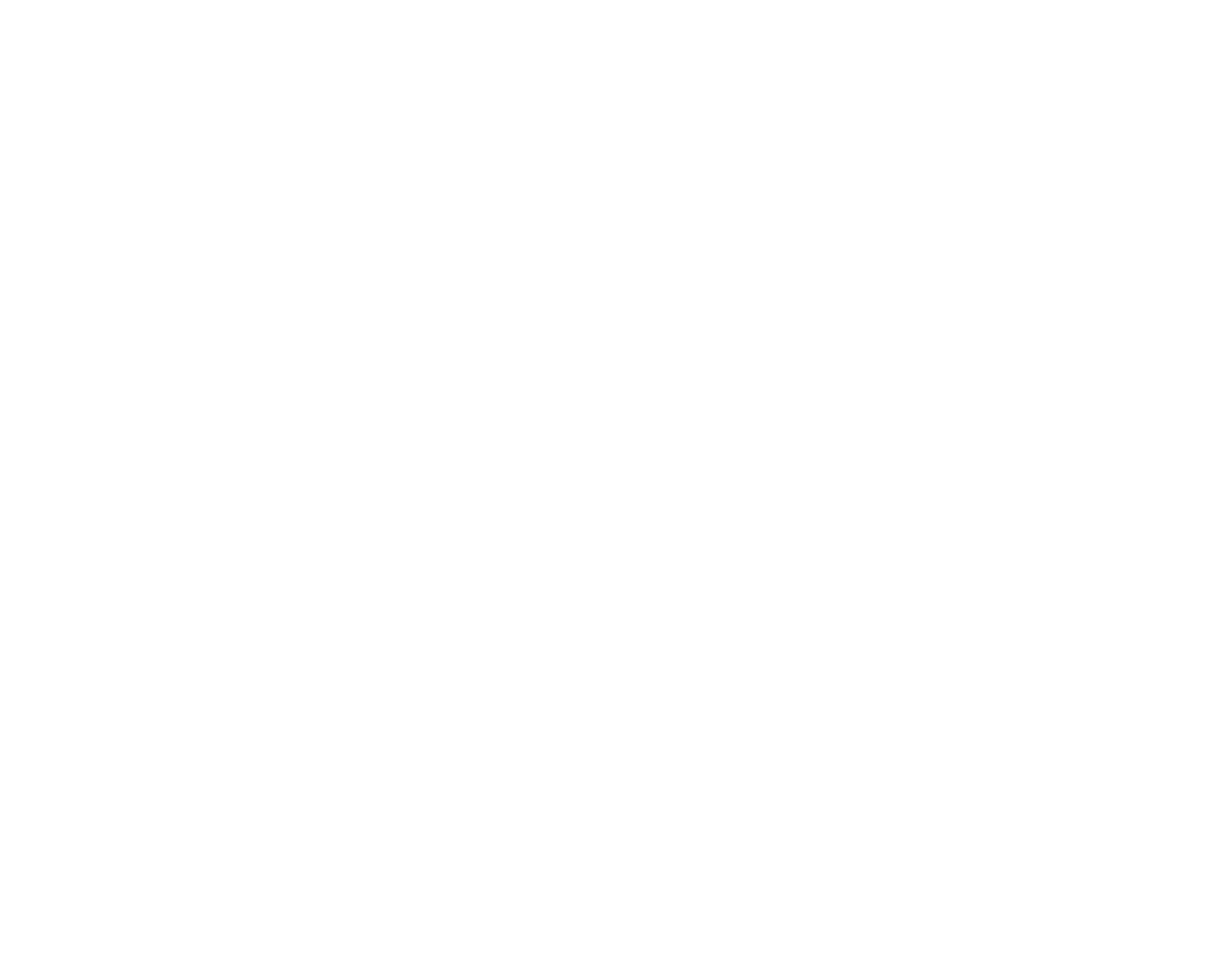
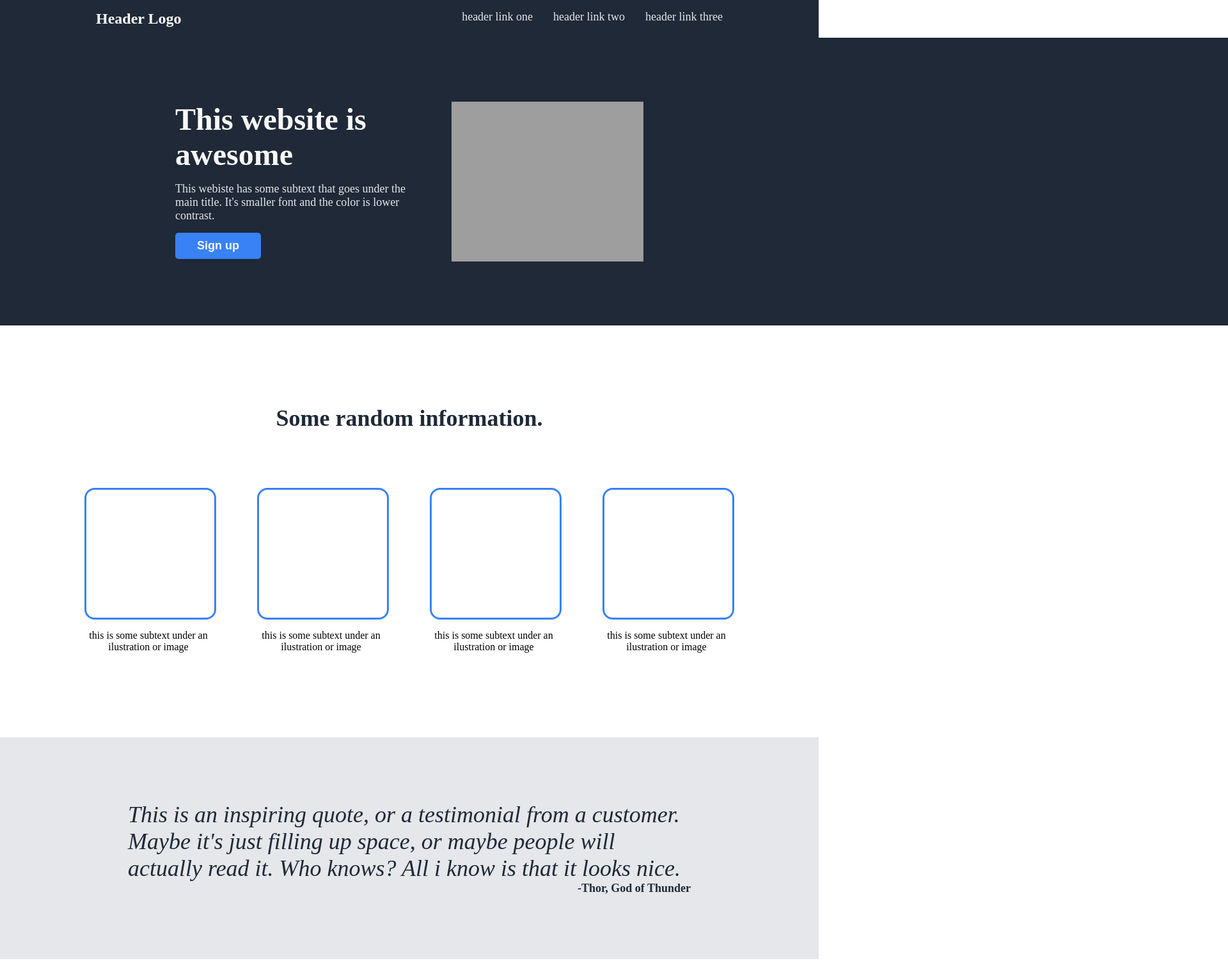
Before and after one commit to DominikBrzaj/first-web-page, a plain HTML site: page index.html in a window 1280 px wide. Shown: the top 1503 px of the page at 64% size, 1920 px wide, since content can reach past the window. Before the commit the page ends 800 px from the top, so only its background shows below. Drawn offline with Linux system fonts and the light colour scheme; grey boxes are pictures that could not be loaded.

Commit message:
index.html

```diff
--- a/index.html
+++ b/index.html
@@ -1,13 +1,88 @@
 <!DOCTYPE html>
 <html lang="en">
-<link rel="Stylesheet" href="Style.css"
+<link rel="Stylesheet" href="style.css">
 <head>
     <meta charset="UTF-8">
     <meta http-equiv="X-UA-Compatible" content="IE=edge">
     <meta name="viewport" content="width=device-width, initial-scale=1.0">
-    <title>Document</title>
+    <title>First actual webpage</title>
 </head>
 <body>
+    <div class="header">
+        <h1>Header Logo</h1>
+        <ul>
+            <li><a href="google.com">header link one</a></li>
+            <li><a href="google.com">header link two</a></li>
+            <li><a href="google.com">header link three</a></li>
+        </ul>
+    </div>
+
+    <div class="content">
+        <div class="sum">
+            <div class="awesome-part">
+                <div id="sum-big">This website is awesome</div>
+                <div id="sum-small">This webiste has some subtext that goes under the main title. It's smaller font and the color is lower contrast.</div>
+                <button id="high-signup">Sign up</button>
+            </div>
+                <img src="https://guardian.ng/wp-content/uploads/2016/03/JAB-Adu.jpg" class="img">
+        </div>
+        <div class="info">
+            <h1>Some random information.</h1>
+            <div class="boxes">
+                <div class="small-box">
+                    <div class="small-img">
+
+                    </div>
+                    <div class="small-text">
+                        this is some subtext under an ilustration or image
+                    </div>
+                </div>
+                <div class="small-box">
+                    <div class="small-img">
+
+                    </div>
+                    <div class="small-text">
+                        this is some subtext under an ilustration or image
+                    </div>
+                </div>
+                <div class="small-box">
+                    <div class="small-img">
+
+                    </div>
+                    <div class="small-text">
+                        this is some subtext under an ilustration or image
+                    </div>
+                </div>
+                <div class="small-box">
+                    <div class="small-img">
+
+                    </div>
+                    <div class="small-text">
+                        this is some subtext under an ilustration or image
+                    </div>
+                </div>
+            </div>
+        </div>
+        <div class="quote-and-signature">
+            <p id="quote">
+                This is an inspiring quote, or a testimonial from a customer. Maybe it's just filling up space, or maybe people will actually read it. Who knows? All i know is that it looks nice.
+            </p>
+            <div class="signature">-Thor, God of Thunder</div>
+
+        </div>
+        <div class="offer">
+            <div class="offer-text">
+                <div class="fat">Call to action! It's time!</div>
+                <div id="skinny">Sign up for our product by clicking that button right over there!</div>
+            </div>
+            <button id="low-signup">Sign up</button>
+
+        </div>
+    </div>
+
+    <div class="footer">
+        Copyright @ The Odin Project 2022
+    </div>
 
 </body>
 </html>
```
